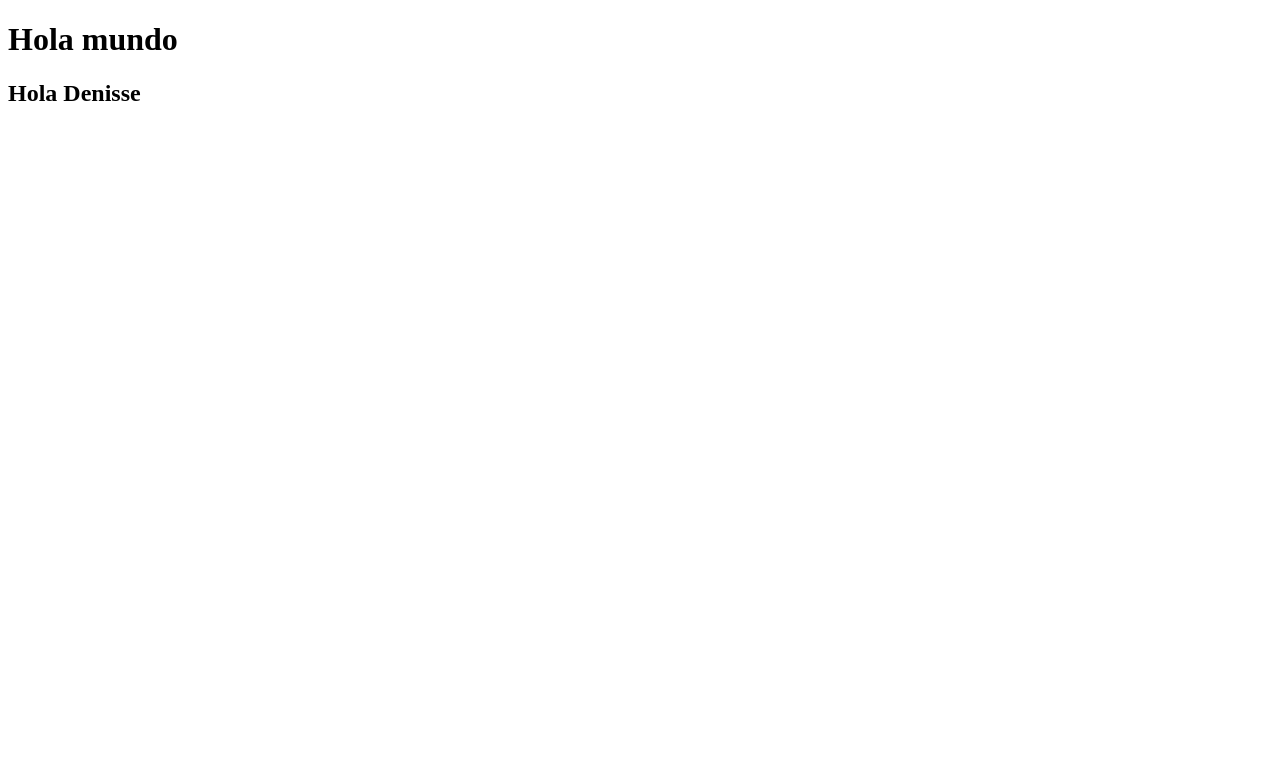
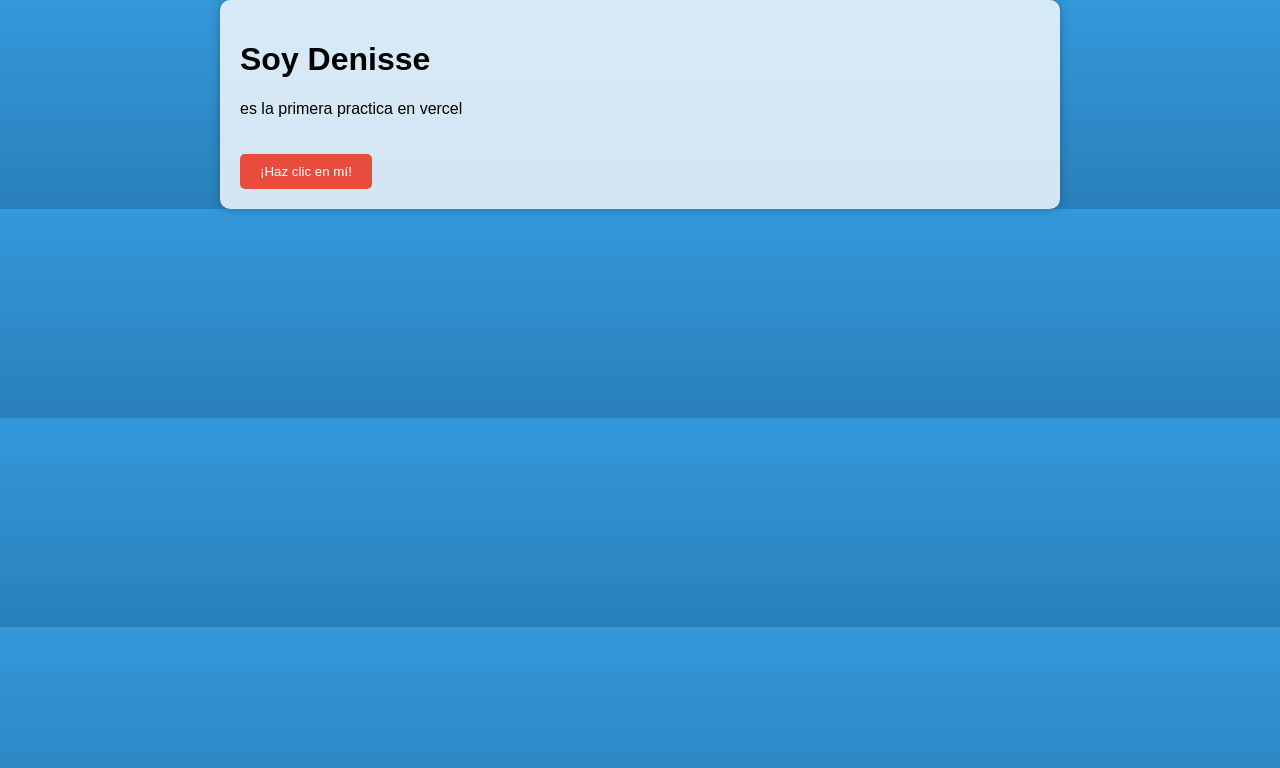
Before and after one commit to denisse-08/Prueba, a plain HTML site: page index.html in a window 1280 px wide. Drawn offline with Linux system fonts and the light colour scheme.

Commit message:
mas cambios
con estilos

```diff
--- a/index.html
+++ b/index.html
@@ -1,15 +1,17 @@
 <!DOCTYPE html>
-<html lang="en">
+<html lang="es">
 <head>
     <meta charset="UTF-8">
-    <meta http-equiv="X-UA-Compatible" content="IE=edge">
     <meta name="viewport" content="width=device-width, initial-scale=1.0">
-    <title>Document</title>
+    <title>Hola mundo</title>
+    <!-- Vincula el archivo CSS externo -->
+    <link rel="stylesheet" href="styles.css">
 </head>
 <body>
     <div class="container">
-        <h1>Hola mundo</h1>
-        <h2>Hola Denisse</h2>
+        <h1>Soy Denisse</h1>
+        <p>es la primera practica en vercel</p>
+        <button class="btn">¡Haz clic en mí!</button>
     </div>
 </body>
 </html>
--- /dev/null
+++ b/styles.css
@@ -0,0 +1,54 @@
+/* styles.css */
+
+/* Establecemos un fondo degradado */
+body {
+    background: linear-gradient(to bottom, #3498db, #2980b9);
+    margin: 0;
+    padding: 0;
+    font-family: Arial, sans-serif;
+}
+
+/* Estilo para el contenedor principal */
+.container {
+    max-width: 800px;
+    margin: 0 auto;
+    padding: 20px;
+    background-color: rgba(255, 255, 255, 0.8);
+    border-radius: 10px;
+    box-shadow: 0 0 10px rgba(0, 0, 0, 0.3);
+}
+
+/* Animación de desplazamiento */
+@keyframes slideIn {
+    from {
+        transform: translateY(-100%);
+        opacity: 0;
+    }
+    to {
+        transform: translateY(0);
+        opacity: 1;
+    }
+}
+
+/* Aplicar la animación al contenedor principal */
+.container {
+    animation: slideIn 1s ease-in-out;
+}
+
+/* Estilo para un botón con animación de hover */
+.btn {
+    display: inline-block;
+    padding: 10px 20px;
+    margin-top: 20px;
+    background-color: #e74c3c;
+    color: white;
+    border: none;
+    border-radius: 5px;
+    cursor: pointer;
+    transition: background-color 0.3s ease;
+}
+
+/* Cambiar el color del botón al pasar el mouse sobre él */
+.btn:hover {
+    background-color: #c0392b;
+}
```
